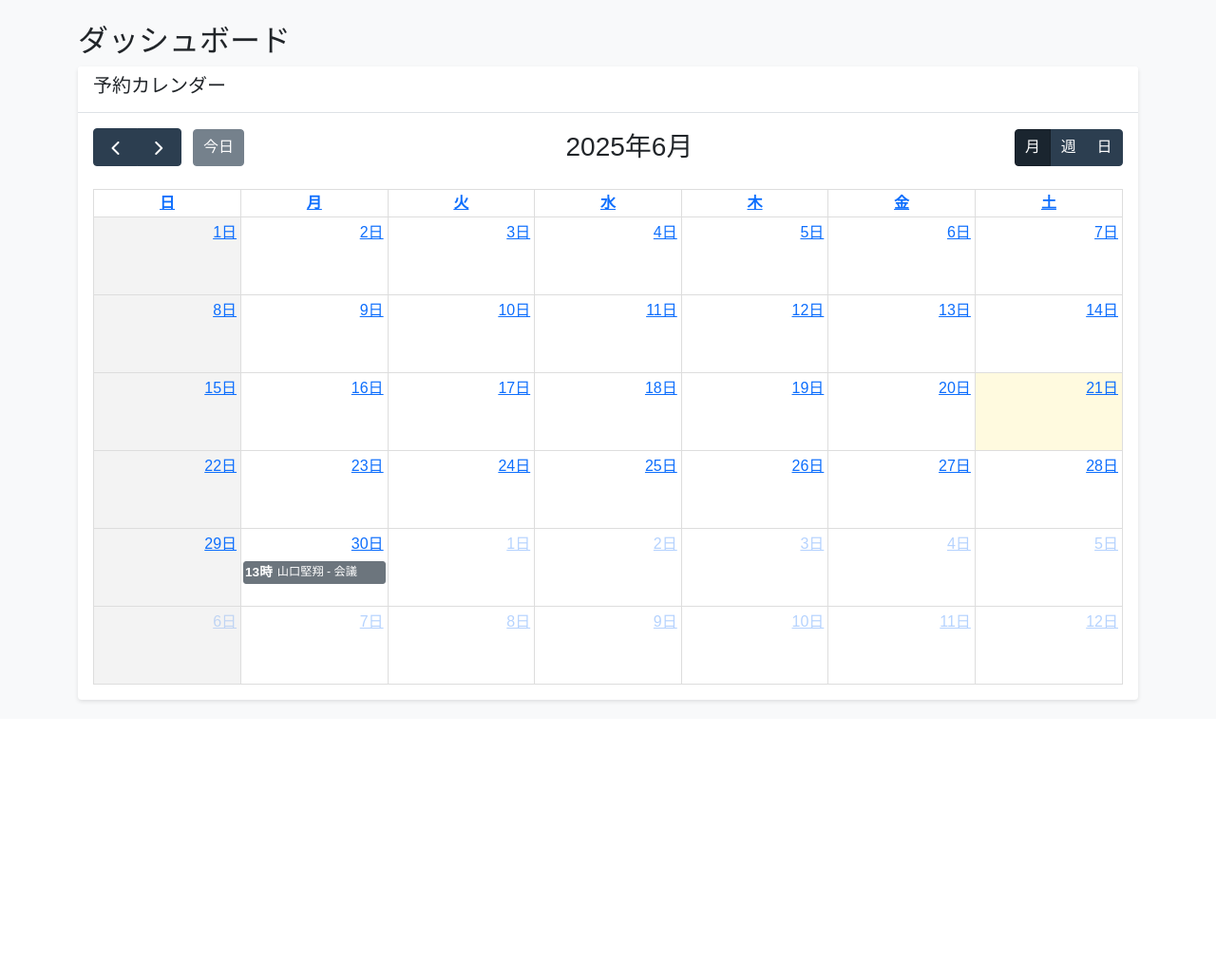
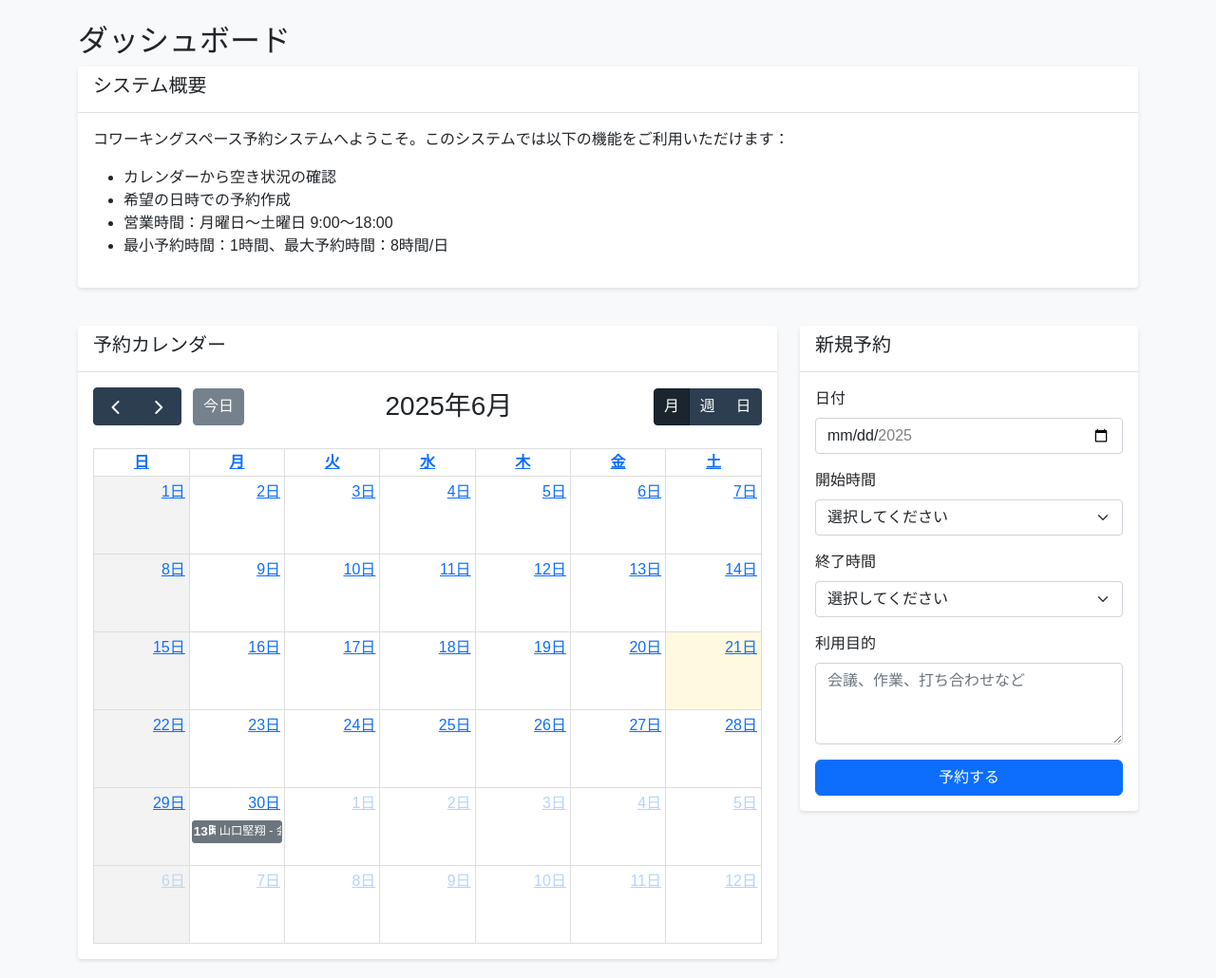
Before and after one commit to KenshoYamaguchi/claude-res, a Flask app: page /dashboard in a window 1280 px wide. Shown: the part 56-1086 px from the top of the page at 95% size. Before the commit the page ends 797 px from the top, so only its background shows below. Run offline with Flask 3, Linux system fonts and the light colour scheme; a user stored in the database is signed in; data comes from the database, SQL or seed files in the repository; lists and menus that the app fills with data are empty; some libraries are stand-ins or nearby versions.

Commit message:
ログイン直後の表示を変えるために、dashboardを編集

```diff
--- a/templates/dashboard.html
+++ b/templates/dashboard.html
@@ -34,15 +34,75 @@
             {% endif %}
         {% endwith %}
 
-        <div class="row">
+        <div class="row mb-4">
             <div class="col-12">
                 <h2>ダッシュボード</h2>
+                <div class="card mb-3">
+                    <div class="card-header">
+                        <h5>システム概要</h5>
+                    </div>
+                    <div class="card-body">
+                        <p>コワーキングスペース予約システムへようこそ。このシステムでは以下の機能をご利用いただけます：</p>
+                        <ul>
+                            <li>カレンダーから空き状況の確認</li>
+                            <li>希望の日時での予約作成</li>
+                            <li>営業時間：月曜日〜土曜日 9:00〜18:00</li>
+                            <li>最小予約時間：1時間、最大予約時間：8時間/日</li>
+                        </ul>
+                    </div>
+                </div>
+            </div>
+        </div>
+
+        <div class="row">
+            <div class="col-md-8">
                 <div class="card">
                     <div class="card-header">
                         <h5>予約カレンダー</h5>
                     </div>
                     <div class="card-body">
                         <div id="calendar"></div>
+                    </div>
+                </div>
+            </div>
+            <div class="col-md-4">
+                <div class="card">
+                    <div class="card-header">
+                        <h5>新規予約</h5>
+                    </div>
+                    <div class="card-body">
+                        <form id="reservationForm">
+                            <div class="mb-3">
+                                <label for="date" class="form-label">日付</label>
+                                <input type="date" class="form-control" id="date" required>
+                            </div>
+                            <div class="mb-3">
+                                <label for="startTime" class="form-label">開始時間</label>
+                                <select class="form-select" id="startTime" required>
+                                    <option value="">選択してください</option>
+                                    <option value="09:00">09:00</option>
+                                    <option value="10:00">10:00</option>
+                                    <option value="11:00">11:00</option>
+                                    <option value="12:00">12:00</option>
+                                    <option value="13:00">13:00</option>
+                                    <option value="14:00">14:00</option>
+                                    <option value="15:00">15:00</option>
+                                    <option value="16:00">16:00</option>
+                                    <option value="17:00">17:00</option>
+                                </select>
+                            </div>
+                            <div class="mb-3">
+                                <label for="endTime" class="form-label">終了時間</label>
+                                <select class="form-select" id="endTime" required>
+                                    <option value="">選択してください</option>
+                                </select>
+                            </div>
+                            <div class="mb-3">
+                                <label for="purpose" class="form-label">利用目的</label>
+                                <textarea class="form-control" id="purpose" rows="3" required placeholder="会議、作業、打ち合わせなど"></textarea>
+                            </div>
+                            <button type="submit" class="btn btn-primary w-100">予約する</button>
+                        </form>
                     </div>
                 </div>
             </div>
```
